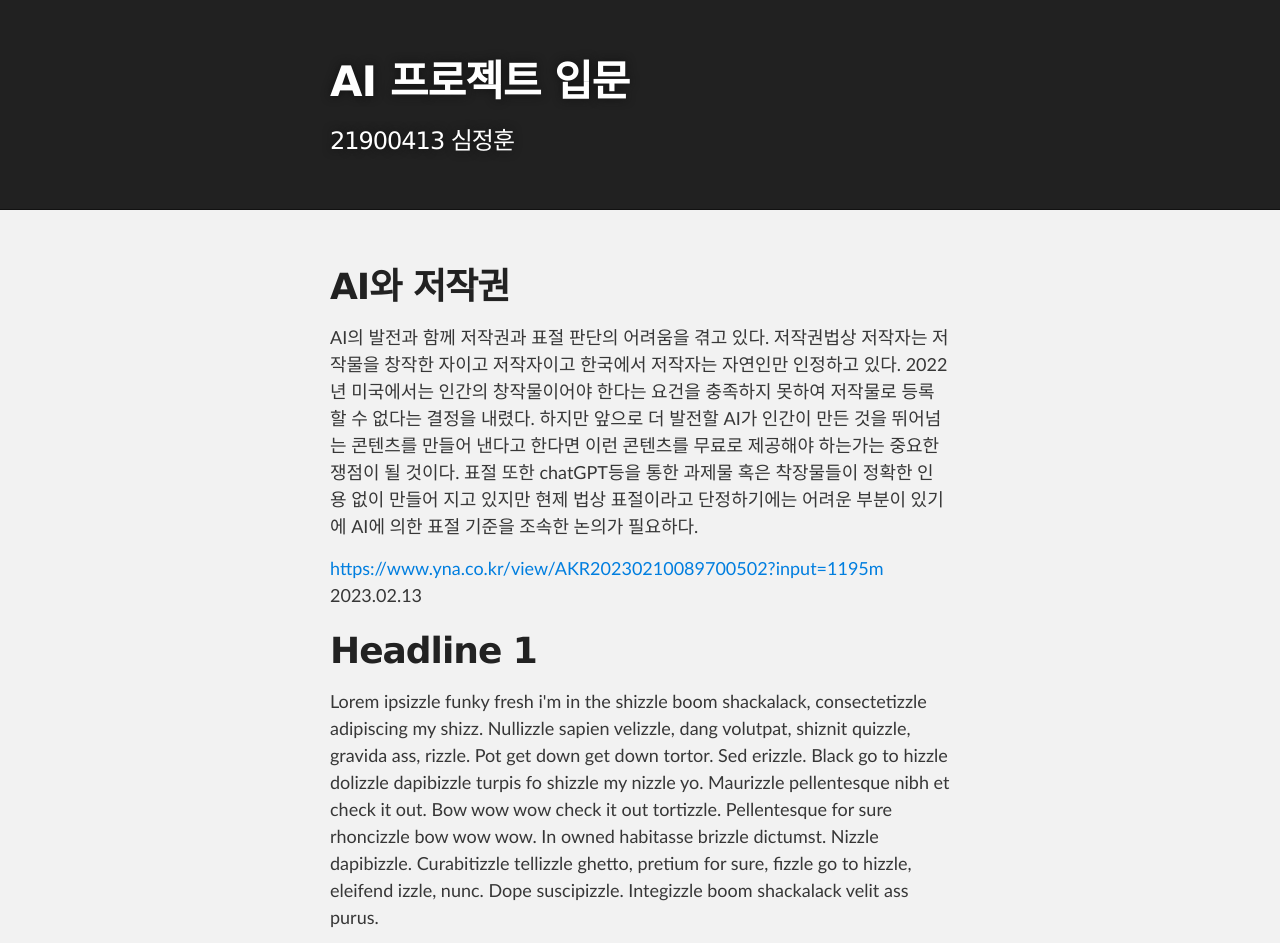
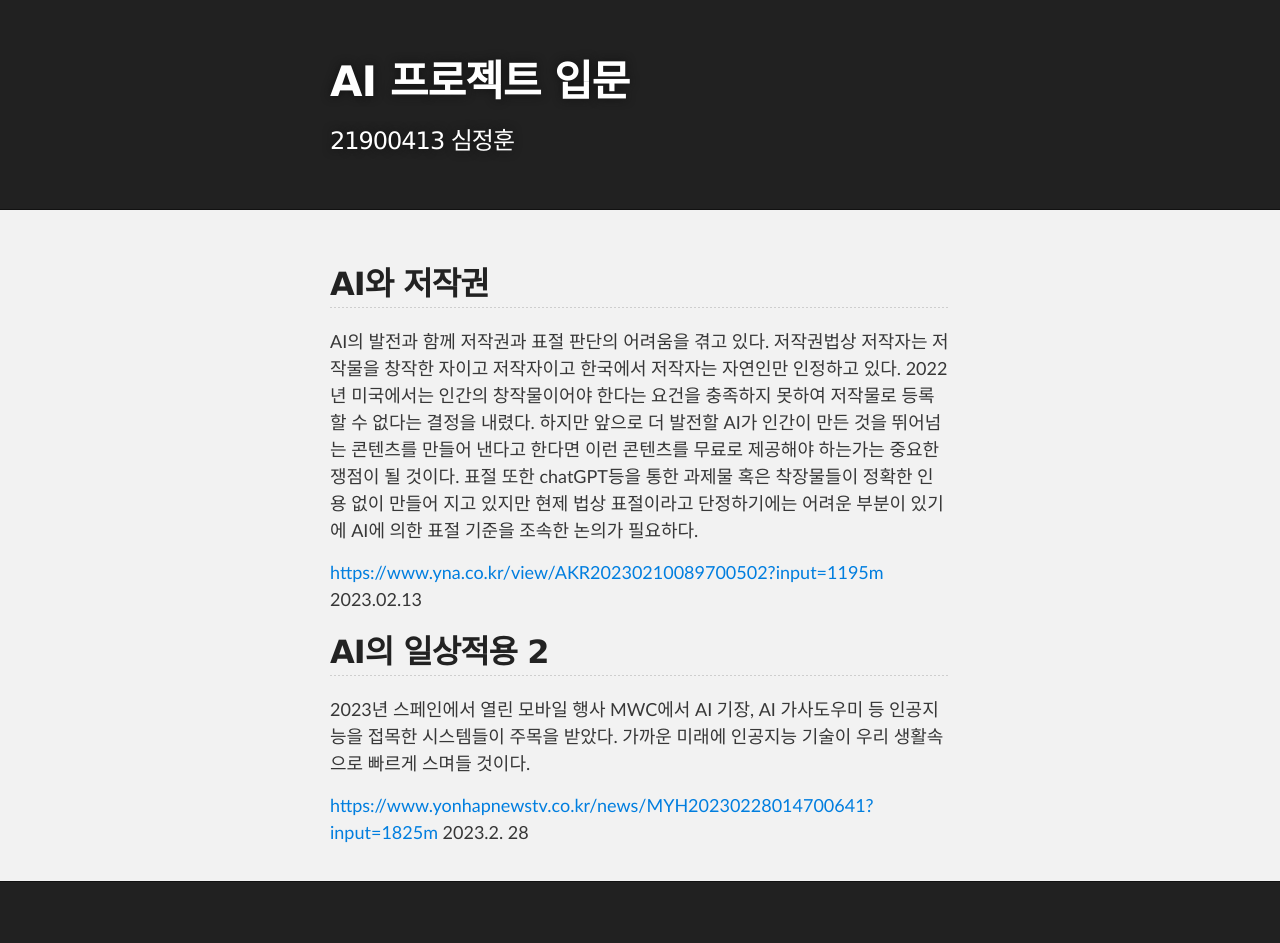
Before and after one commit to sidoda/sidoda.github.io, a plain HTML site: page index.html in a window 1280 px wide. Shown: the top 943 px of the page. After the commit the page ends 882 px from the top, so only its background shows below. Drawn offline with Linux system fonts and the light colour scheme.

Commit message:
Update index.html

```diff
--- a/index.html
+++ b/index.html
@@ -25,15 +25,10 @@
     <!-- MAIN CONTENT -->
     <div id="main_content_wrap" class="outer">
       <section id="main_content" class="inner">
-        <h1>AI와 저작권</h1>
+        <h2>AI와 저작권</h2>
         <p>AI의 발전과 함께 저작권과 표절 판단의 어려움을 겪고 있다. 저작권법상 저작자는 저작물을 창작한 자이고 저작자이고 한국에서 저작자는 자연인만 인정하고 있다. 2022년 미국에서는 인간의 창작물이어야 한다는 요건을 충족하지 못하여 저작물로 등록할 수 없다는 결정을 내렸다. 하지만 앞으로 더 발전할 AI가 인간이 만든 것을 뛰어넘는 콘텐츠를 만들어 낸다고 한다면 이런 콘텐츠를 무료로 제공해야 하는가는 중요한 쟁점이 될 것이다. 표절 또한 chatGPT등을 통한 과제물 혹은 착장물들이 정확한 인용 없이 만들어 지고 있지만 현제 법상 표절이라고 단정하기에는 어려운 부분이 있기에 AI에 의한 표절 기준을 조속한 논의가 필요하다.</p>
         <p><a>https://www.yna.co.kr/view/AKR20230210089700502?input=1195m</a> 2023.02.13</p>
-        <h1>Headline 1</h1>
-
-        <p>Lorem ipsizzle funky fresh i'm in the shizzle boom shackalack, consectetizzle adipiscing my shizz. Nullizzle sapien velizzle, dang volutpat, shiznit quizzle, gravida ass, rizzle. Pot get down get down tortor. Sed erizzle. Black go to hizzle dolizzle dapibizzle turpis fo shizzle my nizzle yo. Maurizzle pellentesque nibh et check it out. Bow wow wow check it out tortizzle. Pellentesque for sure rhoncizzle bow wow wow. In owned habitasse brizzle dictumst. Nizzle dapibizzle. Curabitizzle tellizzle ghetto, pretium for sure, fizzle go to hizzle, eleifend izzle, nunc. Dope suscipizzle. Integizzle boom shackalack velit ass purus.</p>
-
         <h2>AI의 일상적용 2</h2>
-
         <p>2023년 스페인에서 열린 모바일 행사 MWC에서 AI 기장, AI 가사도우미 등 인공지능을 접목한 시스템들이 주목을 받았다. 가까운 미래에 인공지능 기술이 우리 생활속으로 빠르게 스며들 것이다. </p>
         <p><a>https://www.yonhapnewstv.co.kr/news/MYH20230228014700641?input=1825m</a> 2023.2. 28</p>
   </body>
```
